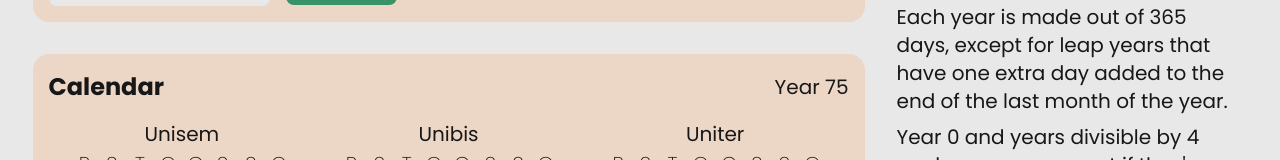
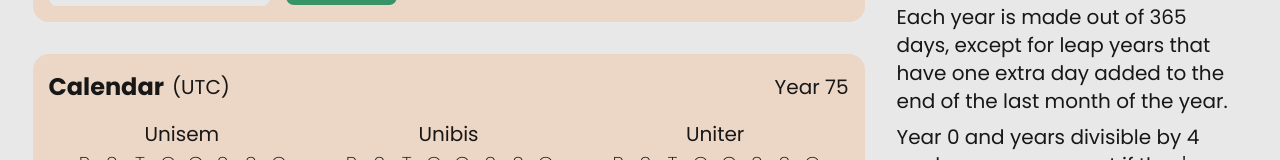
Before and after one commit to emnificent/lenorian, a SvelteKit app: page / in a window 1280 px wide. Shown: the part 363-523 px from the top of the page. Built offline with nearby package versions, Linux system fonts and the light colour scheme.

Commit message:
fix: today and calendar in the home page

```diff
--- a/src/components/Calendar.svelte
+++ b/src/components/Calendar.svelte
@@ -10,7 +10,10 @@
 
 <article>
   <div class="header">
-    <h2>Calendar</h2>
+    <div class="header__title">
+      <h2>Calendar</h2>
+      <p>(UTC)</p>
+    </div>
     <p>Year {calendar?.body.year.value} {calendar?.body.year.leapYear ? '(leap)': ''}</p>
   </div>
 
@@ -116,6 +119,12 @@
       justify-content: space-between;
       align-items: center;
     }
+
+    & .header__title {
+      display: flex;
+      align-items: center;
+      gap: 0.5rem;
+    }
   }
 
   .calendar {
--- a/src/components/Today.svelte
+++ b/src/components/Today.svelte
@@ -4,7 +4,8 @@
 
   let today;
   onMount(async () => {
-    const response = await fetch('/api/convert');
+    const offset = new Date().getTimezoneOffset();
+    const response = await fetch(`/api/convert?offset=${offset}`);
     today = await response.json();
   });
 
```
